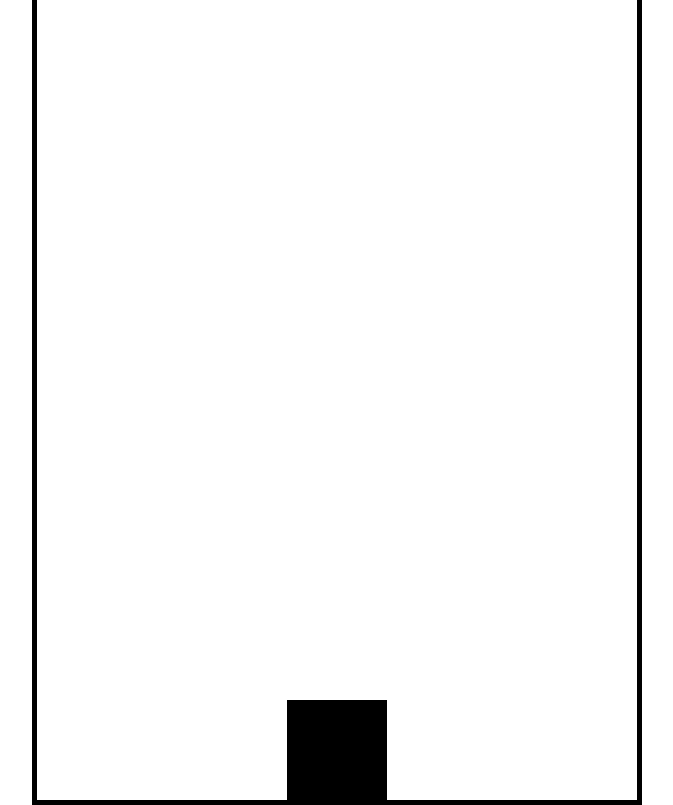
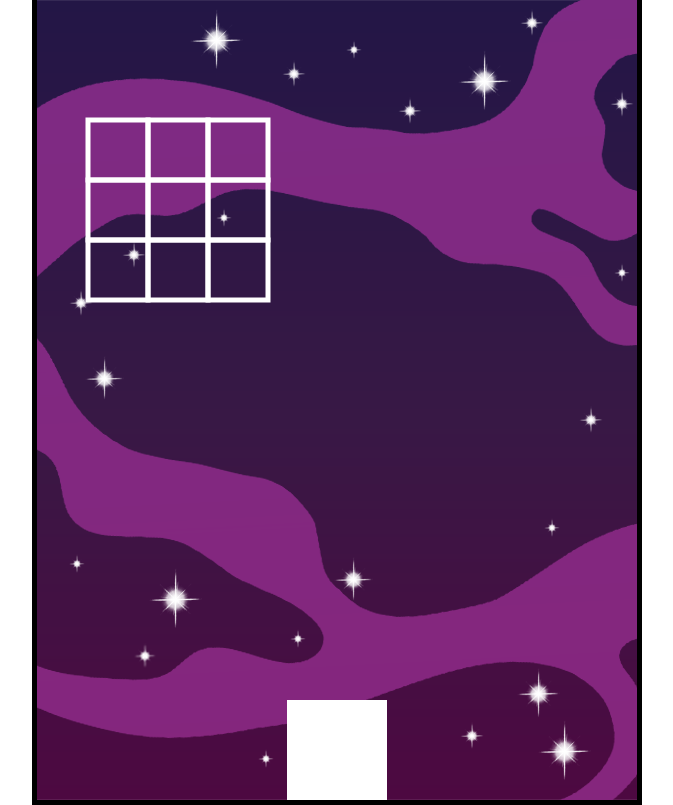
Before and after one commit to surajitbasak109/canvas-basics, a plain HTML site: page space-invaders/index.html in a window 1280 px wide. Shown: the whole page, without its empty margins (303-976 px from the left). Drawn offline with Linux system fonts and the light colour scheme.

Commit message:
Adding enemy waves

```diff
--- a/space-invaders/app.js
+++ b/space-invaders/app.js
@@ -10,6 +10,12 @@ class Game {
     this.numberOfProjectiles = 10;
     this.createProjectiles();
 
+    this.columns = 3;
+    this.rows = 3;
+    this.enemySize = 60;
+
+    this.waves = [];
+    this.waves.push(new Wave(this));
     // event listeners
     window.addEventListener("keydown", (event) => {
       if (this.keys.indexOf(event.key) === -1) this.keys.push(event.key);
@@ -28,6 +34,9 @@ class Game {
     this.projectilesPool.forEach((projectile) => {
       projectile.update();
       projectile.draw(context);
+    });
+    this.waves.forEach((wave) => {
+      wave.render(context);
     });
   }
 
@@ -121,13 +130,74 @@ class Projectile {
   }
 }
 
-class Enemy {}
+class Enemy {
+  constructor(game, postionX, positionY) {
+    this.game = game;
+    this.width = this.game.enemySize;
+    this.height = this.game.enemySize;
+    this.x = 0;
+    this.y = 0;
+    this.positionX = postionX;
+    this.positionY = positionY;
+  }
+
+  draw(context) {
+    context.strokeRect(this.x, this.y, this.width, this.height);
+  }
+
+  update(x, y) {
+    this.x = x + this.positionX;
+    this.y = y + this.positionY;
+  }
+}
+
+class Wave {
+  constructor(game) {
+    this.game = game;
+    this.width = this.game.columns * this.game.enemySize;
+    this.height = this.game.rows * this.game.enemySize;
+    this.x = 0;
+    this.y = -this.height;
+    this.speedX = 3;
+    this.speedY = 0;
+    this.enemies = [];
+    this.create();
+  }
+  render(context) {
+    if (this.y < 0) this.y += 5;
+    this.speedY = 0;
+    if (this.x > this.game.width - this.width || this.x < 0) {
+      this.speedX *= -1;
+      this.speedY = this.game.enemySize;
+    }
+    this.x += this.speedX;
+    this.y += this.speedY;
+
+    this.enemies.forEach((enemy) => {
+      enemy.update(this.x, this.y);
+      enemy.draw(context);
+    })
+  }
+
+  create() {
+    for (let y = 0; y < this.game.rows; y++) {
+      for (let x = 0; x < this.game.columns; x++) {
+        let enemyX = x * this.game.enemySize;
+        let enemyY = y * this.game.enemySize;
+        this.enemies.push(new Enemy(this.game, enemyX, enemyY));
+      }
+    }
+  }
+}
 
 window.addEventListener("load", () => {
   const canvas = document.getElementById("canvas");
   const ctx = canvas.getContext("2d");
   canvas.width = 600;
   canvas.height = 800;
+  ctx.fillStyle = "white";
+  ctx.strokeStyle = "white";
+  ctx.lineWidth = 5;
 
   const game = new Game(canvas);
 
--- a/space-invaders/style.css
+++ b/space-invaders/style.css
@@ -10,4 +10,5 @@
   top: 50%;
   left: 50%;
   translate: -50% -50%;
+  background: url("background.png");
 }
```
Also changed, not shown: space-invaders/background.png (added).
